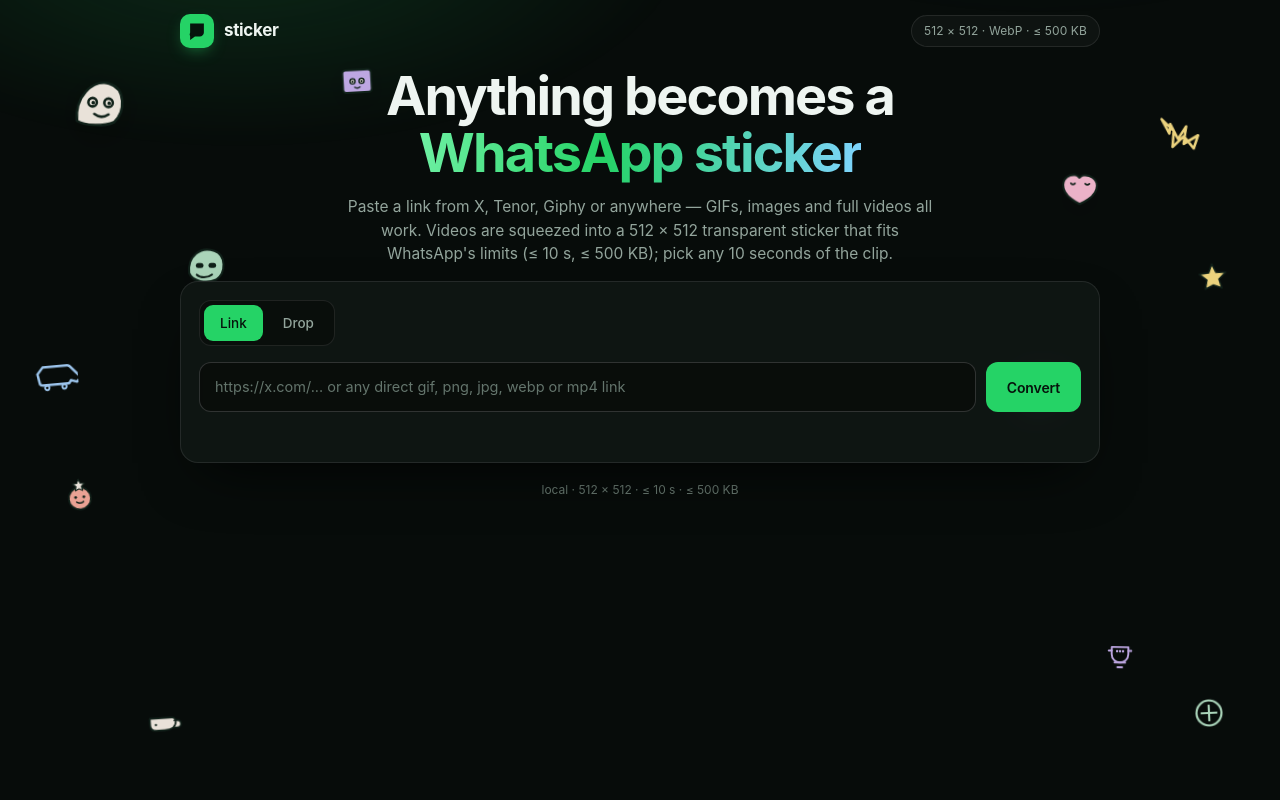
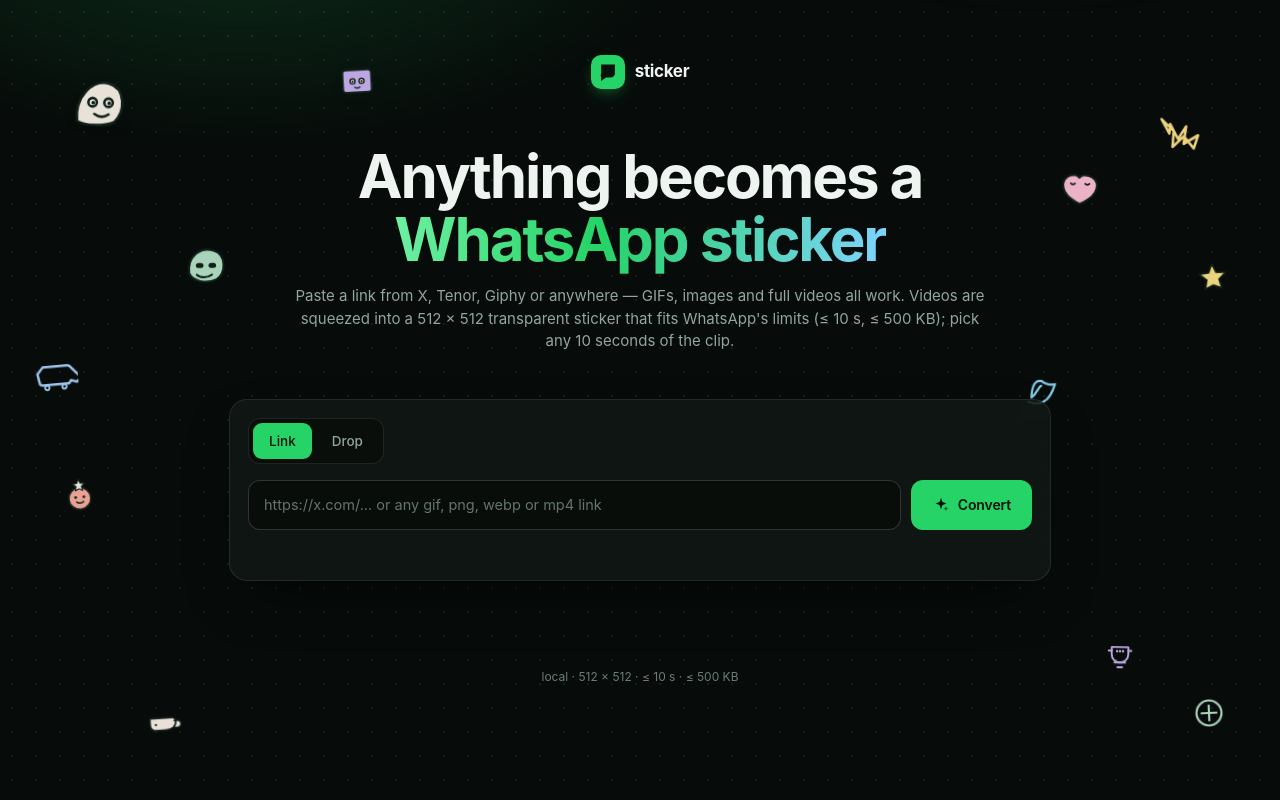
Before and after one commit to Ayush24katiyar/Stickers, a plain HTML site: page static/index.html in a window 1280 px wide. Drawn offline with Linux system fonts and the light colour scheme.

Commit message:
checkpoint: screenshot-matched UI before inline-logo redesign

```diff
--- a/static/index.html
+++ b/static/index.html
@@ -10,6 +10,7 @@
 </head>
 <body>
   <div class="bg-glow" aria-hidden="true"></div>
+  <div class="dots" aria-hidden="true"></div>
 
   <!-- decorative sticker doodles, original artwork -->
   <svg class="float float-1" viewBox="0 0 64 64" width="68" height="68" aria-hidden="true"><path d="M13 52 C10 30 26 12 42 16 C58 20 58 42 48 52 C38 57 20 56 13 52 Z" fill="#fdf5ec" stroke="#10221a" stroke-width="2.4" stroke-linejoin="round"/><circle cx="27" cy="34" r="4" fill="#fdf5ec" stroke="#10221a" stroke-width="2.4"/><circle cx="42" cy="34" r="4" fill="#fdf5ec" stroke="#10221a" stroke-width="2.4"/><circle cx="27.6" cy="34.5" r="1.7" fill="#10221a"/><circle cx="42.6" cy="34.5" r="1.7" fill="#10221a"/><path d="M29 45c4.6 3.3 9 3.3 13.4 0" fill="none" stroke="#10221a" stroke-width="2.4" stroke-linecap="round"/></svg>
@@ -33,7 +34,6 @@
         </span>
         <span class="brand-name">sticker</span>
       </a>
-      <span class="pill">512 × 512 · WebP · ≤ 500 KB</span>
     </header>
 
     <section class="hero">
@@ -51,9 +51,12 @@
         <label class="field">
           <span class="sr-only">Media URL</span>
           <input id="url-input" type="url" inputmode="url" spellcheck="false"
-                 placeholder="https://x.com/... or any direct gif, png, jpg, webp or mp4 link" autocomplete="off" />
+                 placeholder="https://x.com/... or any gif, png, webp or mp4 link" autocomplete="off" />
         </label>
-        <button class="btn primary" id="convert-url">Convert</button>
+        <button class="btn primary btn-sparkle" id="convert-url">
+          <svg class="btn-sparkle-ic" viewBox="0 0 24 24" width="18" height="18" aria-hidden="true"><path d="M12 2.5l2 5.4 5.4 2.1-5.4 2.1L12 17.5l-2-5.4L4.6 10l5.4-2.1z" fill="currentColor"/><path d="M18.6 13.8l.9 2.1 2.1.9-2.1.9-.9 2.1-.9-2.1-2.1-.9 2.1-.9z" fill="currentColor" opacity="0.75"/></svg>
+          Convert
+        </button>
       </div>
 
       <div class="panel is-hidden" id="panel-upload" role="tabpanel" aria-labelledby="tab-upload">
@@ -68,7 +71,10 @@
           <span class="drop-hint">or click to browse · GIF/image 20 MB · video up to 250 MB (pick any 10 s)</span>
           <span class="drop-file is-hidden" id="file-name"></span>
         </label>
-        <button class="btn primary" id="convert-file" disabled>Convert</button>
+        <button class="btn primary btn-sparkle" id="convert-file" disabled>
+          <svg class="btn-sparkle-ic" viewBox="0 0 24 24" width="18" height="18" aria-hidden="true"><path d="M12 2.5l2 5.4 5.4 2.1-5.4 2.1L12 17.5l-2-5.4L4.6 10l5.4-2.1z" fill="currentColor"/><path d="M18.6 13.8l.9 2.1 2.1.9-2.1.9-.9 2.1-.9-2.1-2.1-.9 2.1-.9z" fill="currentColor" opacity="0.75"/></svg>
+          Convert
+        </button>
       </div>
 
       <section class="trim is-hidden" id="trim" aria-label="Choose the part of the video to keep">
--- a/static/style.css
+++ b/static/style.css
@@ -27,8 +27,10 @@ body {
   overflow-x: hidden;
 }
 
-@media (max-height: 740px) {
-  body { overflow: auto; }
+@media (max-height: 740px), (max-width: 640px) {
+  body {
+    overflow: auto;
+  }
 }
 
 .bg-glow {
@@ -43,13 +45,21 @@ body {
   z-index: 0;
 }
 
+.dots {
+  position: fixed;
+  inset: 0;
+  z-index: 0;
+  background-image: radial-gradient(rgba(255, 255, 255, 0.07) 1px, transparent 1.2px);
+  background-size: 24px 24px;
+  pointer-events: none;
+}
+
 .shell {
   position: relative;
   z-index: 1;
-  width: min(920px, calc(100% - 40px));
+  width: min(822px, calc(100% - 40px));
   margin: 0 auto;
-  padding: 14px 0 18px;
-
+  padding: 55px 0 40px;
 }
 
 /* ---------- header ---------- */
@@ -57,9 +67,9 @@ body {
 .top {
   display: flex;
   align-items: center;
-  justify-content: space-between;
-  gap: 16px;
-  margin-bottom: 20px;
+  justify-content: center;
+  width: 100%;
+  margin-bottom: 56px;
 }
 
 .brand {
@@ -97,11 +107,11 @@ body {
 
 /* ---------- hero ---------- */
 
-.hero { text-align: center; margin-bottom: 16px; }
+.hero { text-align: center; margin-bottom: 46px; margin-top: 0; width: 100%; }
 
 h1 {
   margin: 0 0 14px;
-  font-size: clamp(34px, 6vw, 54px);
+  font-size: clamp(40px, 6vw, 60px);
   line-height: 1.05;
   letter-spacing: -0.035em;
   font-weight: 680;
@@ -116,9 +126,10 @@ h1 {
 
 .sub {
   margin: 0 auto;
-  max-width: 590px;
+  width: 100%;
+  max-width: 690px;
   color: var(--muted);
-  font-size: 15.5px;
+  font-size: 15px;
 }
 
 /* ---------- card ---------- */
@@ -535,7 +546,9 @@ figcaption {
   flex-wrap: wrap;
   justify-content: center;
   gap: 8px;
-  margin-top: 18px;
+  margin-top: 87px;
+  padding-bottom: 0;
+  width: 100%;
   font-size: 12px;
   color: #6c7d74;
   text-align: center;
```
Also changed, not shown: 1 other file.
